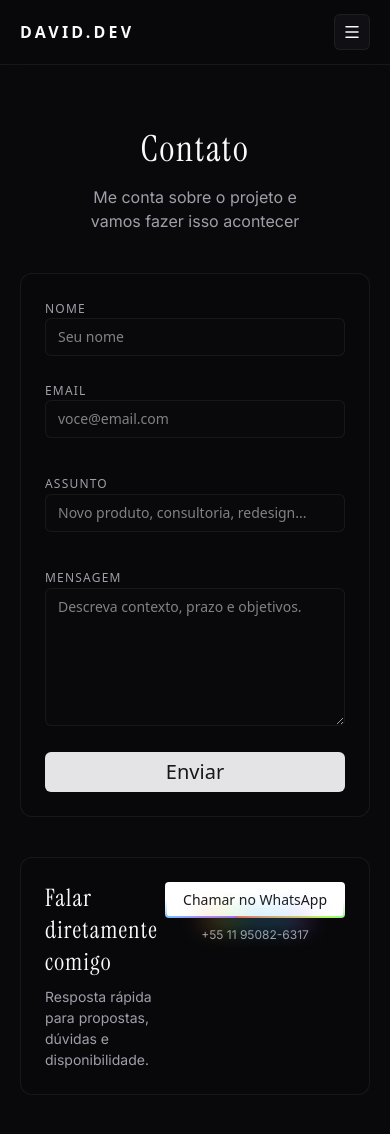
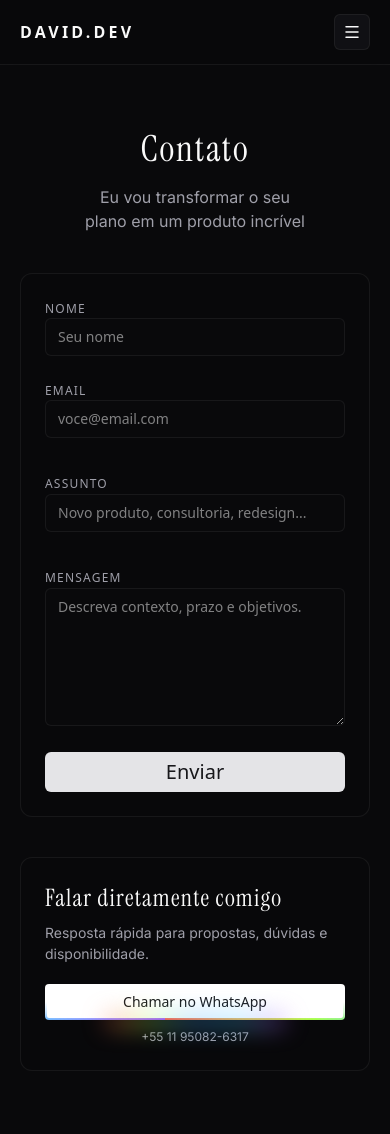
Before and after one commit to sirdav1d/portfolio-dev, a Next.js app: page /contato in a window 390 px wide. Shown: the top 1134 px of the page. Built offline with nearby package versions, Linux system fonts and the light colour scheme.

Commit message:
style: :lipstick: update contact page content and improve layout for better mobile responsiveness

```diff
--- a/app/contato/page.tsx
+++ b/app/contato/page.tsx
@@ -19,7 +19,7 @@ export default function ContatoPage() {
 				<header className='text-center space-y-4'>
 					<h1 className='text-4xl md:text-5xl text-foreground'>Contato</h1>
 					<p className='text-muted-foreground text-balance md:text-lg'>
-						Me conta sobre o projeto e vamos fazer isso acontecer
+						Eu vou transformar o seu plano em um produto incrível
 					</p>
 				</header>
 
@@ -78,7 +78,7 @@ export default function ContatoPage() {
 						</Button>
 					</form>
 
-					<div className='rounded-xl border border-border/60 bg-background/70 p-6 text-left flex justify-between'>
+					<div className='rounded-xl border border-border/60 bg-background/70 p-6 text-left flex justify-between max-md:flex-col'>
 						<div className='space-y-2'>
 							<h2 className='text-2xl text-foreground'>
 								Falar diretamente comigo
@@ -88,7 +88,9 @@ export default function ContatoPage() {
 							</p>
 						</div>
 						<div className='space-y-2'>
-							<RainbowButton asChild>
+							<RainbowButton
+								asChild
+								className='max-md:w-full max-md:mt-5'>
 								<a
 									href={`https://wa.me/${WHATSAPP_NUMBER}`}
 									target='_blank'
```
